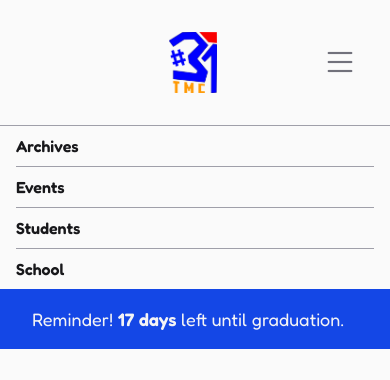
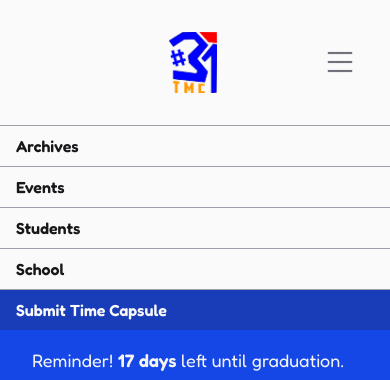
Before and after one commit to jankoneli/tmc31v2, a SvelteKit app: page / in a window 390 px wide. Both pictures are taken after a click on the button 340 px from the left and 62 px from the top of the page. Shown: the top 380 px of the page. Built offline with nearby package versions, Linux system fonts and the light colour scheme.

Commit message:
Add submit time capsule to mobile page.

```diff
--- a/src/routes/archives/+page.server.js
+++ b/src/routes/archives/+page.server.js
@@ -1,6 +1,4 @@
-import { IMMICH_KEY } from "$env/static/private"
-
-const IMMICH_URL = "https://immich.tmc9a.my.id";
+import { IMMICH_KEY, IMMICH_URL } from "$env/static/private"
 
 export async function load ( {fetch} ) {
     const res = await fetch(IMMICH_URL + '/api/albums', {
--- a/src/routes/topbar.svelte
+++ b/src/routes/topbar.svelte
@@ -26,12 +26,14 @@
         </div>
     </div>
 </header>
-<div class="flex flex-col p-2 px-4 font-semibold text-zinc-900 {show}">
-    <a href="/archives">Archives</a>
-    <hr class="border-zinc-400 my-2">
-    <a href="/events">Events</a>
-    <hr class="border-zinc-400 my-2">
-    <a href="/students">Students</a>
-    <hr class="border-zinc-400 my-2">
-    <a href="https://immich.tmc9a.my.id/share/ThwcZIcDoIrcFkz4lJgXI-HakJobFSoFuju9Y4qvSZLJItxd6kFYU4hjLaSlpbOid9c">School</a>
+<div class="flex flex-col font-semibold text-zinc-900 {show}">
+    <a href="/archives" class="p-2 px-4">Archives</a>
+    <hr class="border-zinc-400">
+    <a href="/events" class="p-2 px-4">Events</a>
+    <hr class="border-zinc-400">
+    <a href="/students" class="p-2 px-4">Students</a>
+    <hr class="border-zinc-400">
+    <a href="https://immich.tmc9a.my.id/share/ThwcZIcDoIrcFkz4lJgXI-HakJobFSoFuju9Y4qvSZLJItxd6kFYU4hjLaSlpbOid9c" class="p-2 px-4">School</a>
+    <hr class="border-zinc-400">
+    <a href="https://forms.gle/ZK8TQA1Ygw92RoF57" class="bg-blue-800 text-zinc-50 p-2 px-4">Submit Time Capsule</a>
 </div>
```
